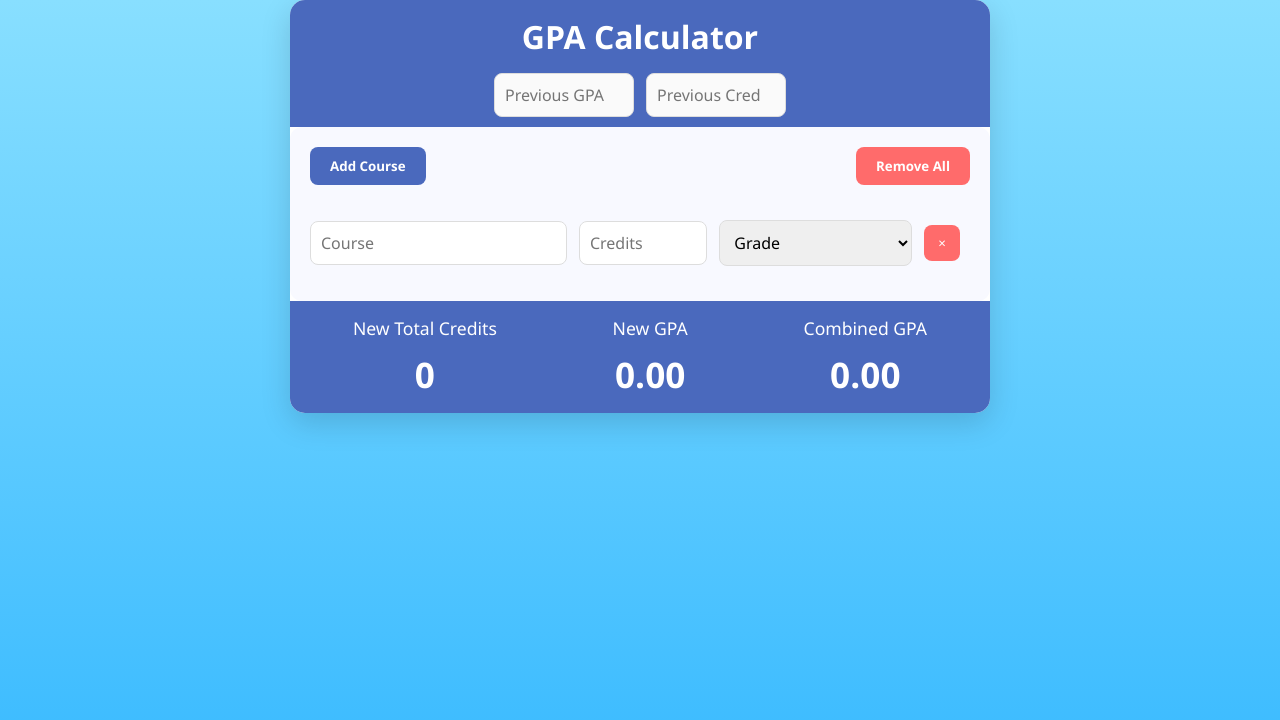
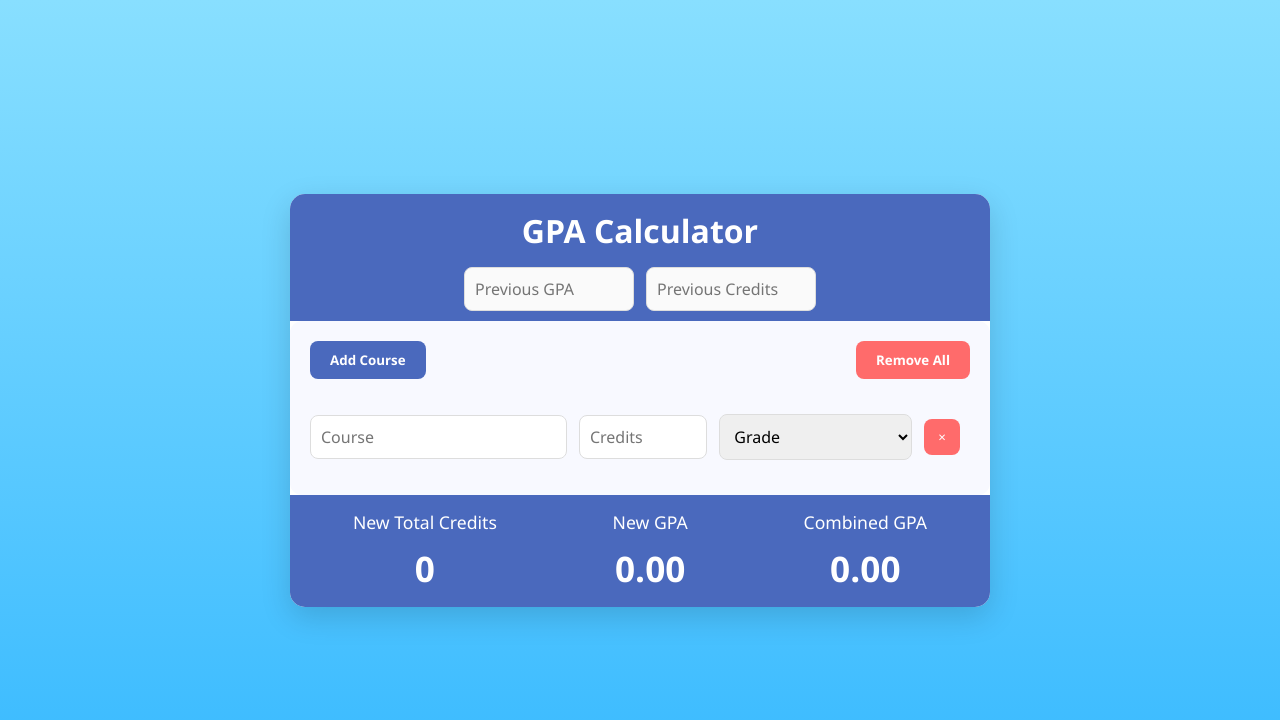
Before and after one commit to mnoNoor/GPA_calculator, a plain HTML site: page index.html in a window 1280 px wide. Drawn offline with Linux system fonts and the light colour scheme.

Commit message:
Update style.css

```diff
--- a/style.css
+++ b/style.css
@@ -27,6 +27,7 @@ body {
   display: flex;
   flex-direction: column;
   overflow: hidden;
+  margin: auto;
 }
 
 .header {
@@ -61,6 +62,7 @@ body {
   font-size: 1rem;
   width: 140px;
   background: #fafafa;
+  width: 170px;
 }
 
 .prev-records input:focus {
@@ -134,7 +136,6 @@ body {
 }
 
 .course input,
-
 .course select {
   padding: 10px;
   border: 1px solid #ddd;
@@ -144,7 +145,6 @@ body {
 }
 
 .course input:focus,
-
 .course select:focus {
   outline: none;
   border-color: #4a69bd;
```
